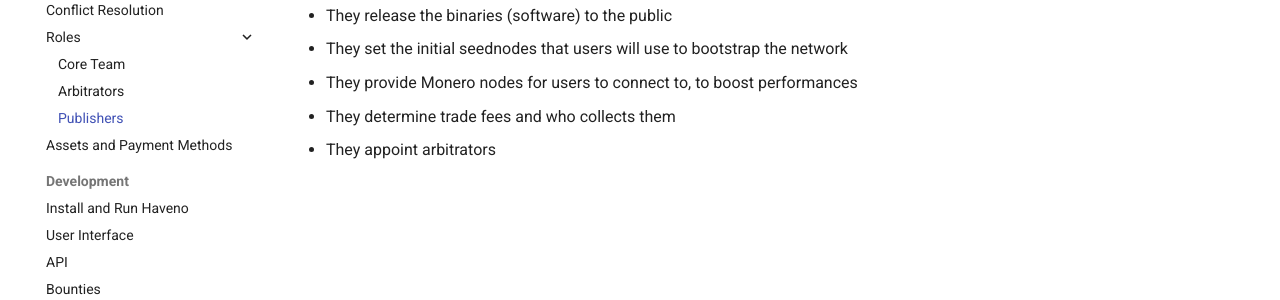
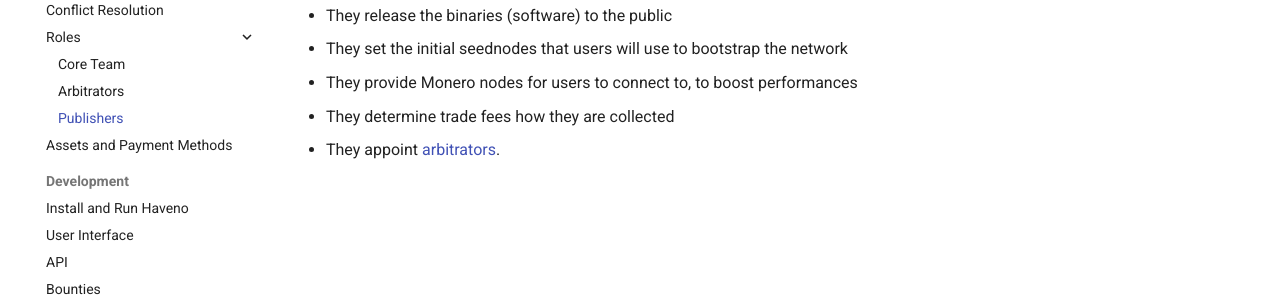
Before and after one commit to haveno-dex/haveno-docs, an MkDocs documentation site: the page built from docs/the-project/roles/publishers.md, in a window 1280 px wide. Shown: the part 244-544 px from the top of the page. Built offline with MkDocs 1.6.1 and Material for MkDocs 9.7.7, drawn with Linux system fonts in a browser that asks for light colours; the version menu is left out.

```diff
--- a/docs/the-project/roles/publishers.md
+++ b/docs/the-project/roles/publishers.md
@@ -5,5 +5,5 @@ Haveno publishers take care of the "live" app and release the binaries to the pu
 - They release the binaries (software) to the public
 - They set the initial seednodes that users will use to bootstrap the network
 - They provide Monero nodes for users to connect to, to boost performances
-- They determine trade fees and who collects them
-- They appoint arbitrators
+- They determine trade fees how they are collected
+- They appoint [arbitrators](arbitrators.md).
--- a/mkdocs.yml
+++ b/mkdocs.yml
@@ -74,7 +74,7 @@ nav:
   - Development:
     - Install and Run Haveno: 'development/installing.md'
     - User Interface: 'development/haveno-ui.md'
-    - API: development/api.md'
+    - API: 'development/api.md'
     - Bounties: 'development/bounties.md'
     - Import Development Environment: 'development/importing.md'
     - Contributor Guidelines: 'development/contributor-guidelines.md'
```
